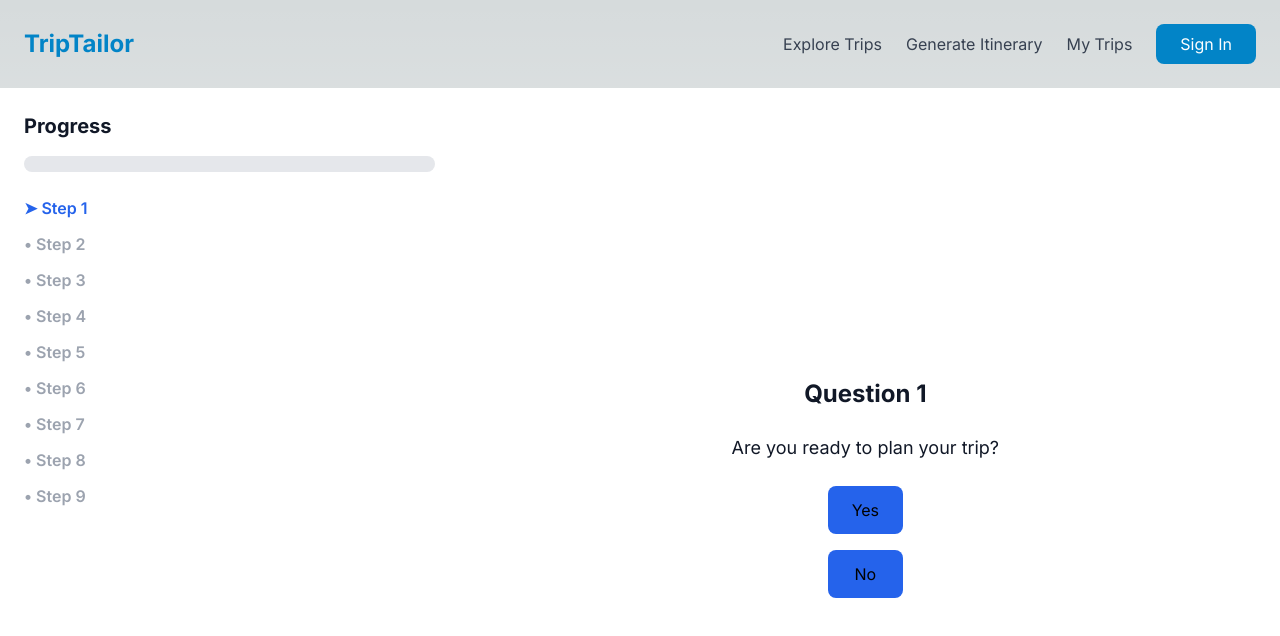
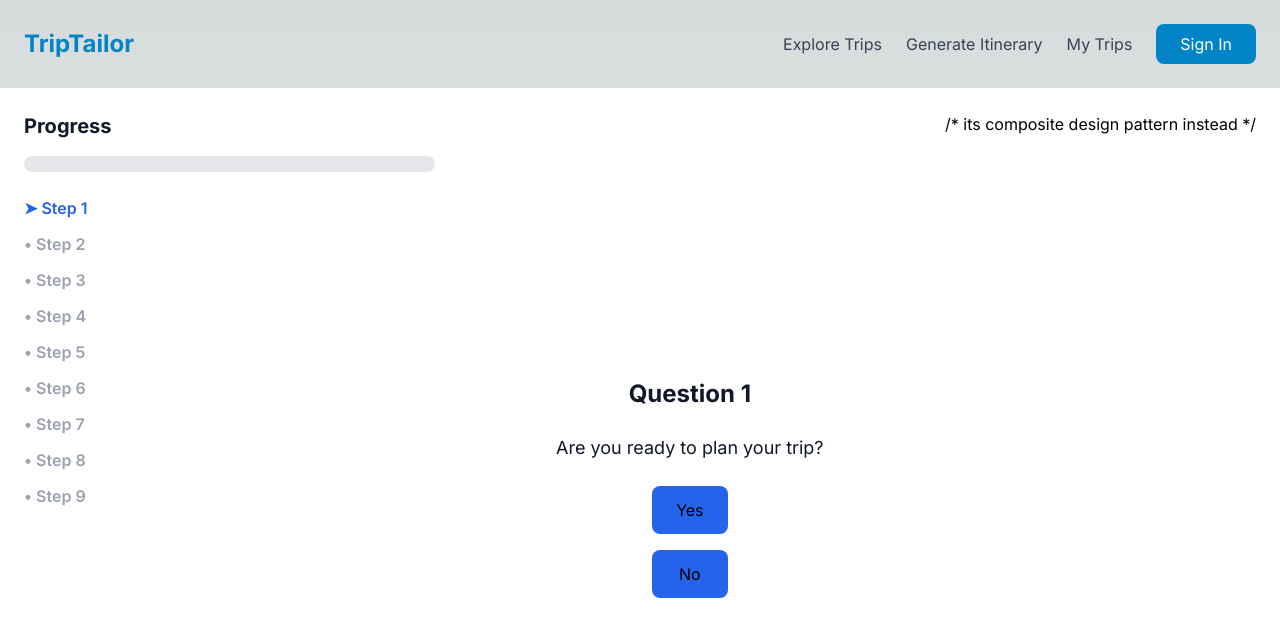
Before and after one commit to WSU-4110/Trip-Tailor, a Next.js app: page /questionnaire in a window 1280 px wide. Shown: the top 636 px of the page. Built offline with nearby package versions, Linux system fonts and the light colour scheme.

Commit message:
Wrong one, its a composite Design Pattern instead

```diff
--- a/app/questionnaire/quest.tsx
+++ b/app/questionnaire/quest.tsx
@@ -164,7 +164,7 @@ export default function TripTailor() {
   )}
 
 </div>
-
+  /* its composite design pattern instead */
 </div>
   );
 }
```
